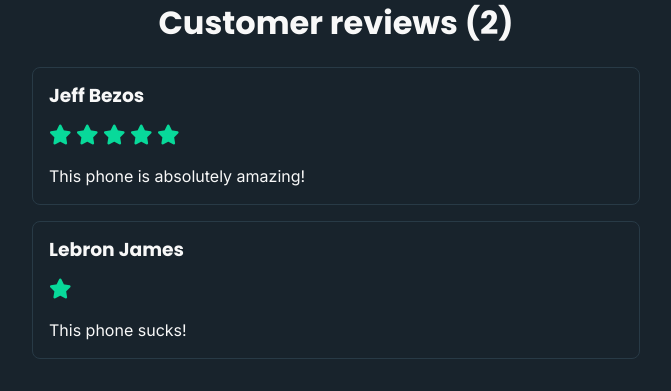
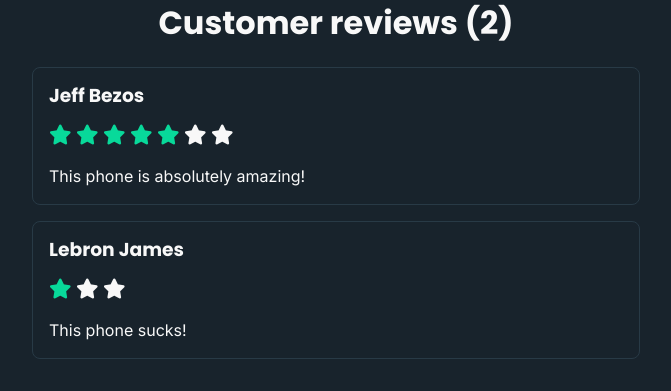
Before and after one commit to kennyjung0223/emazon, a Flask app: a page that uses templates/product_details.html in a window 1280 px wide. Shown: the part 620-1011 px from the top of the page, without its empty margins (304-975 px from the left). Run offline with Flask 2, Linux system fonts and the light colour scheme; data comes from the database, SQL or seed files in the repository; parts of the project's set-up code (start-up, migrations or seed data) failed here and were passed over; some libraries are stand-ins or nearby versions.

Commit message:
fixed another issue with stars

```diff
--- a/templates/product_details.html
+++ b/templates/product_details.html
@@ -16,6 +16,9 @@
                         <div class="reviews-display-left">
                             {% for i in range(product_info.avg_rating)  %}
                                 <i class="fas fa-star colored-star"></i>
+                            {% endfor %}
+                            {% for i in range(5 - product_info.avg_rating)  %}
+                            <i class="fas fa-star"></i>
                             {% endfor %}
                         </div>
                         <div class="reviews-display-right">
@@ -64,6 +67,9 @@
                                     {% for i in range(review.Rating) %}
                                         <i class="fas fa-star colored-star"></i>
                                     {% endfor %}
+                                    {% for i in range(5 - product_info.avg_rating)  %}
+                                    <i class="fas fa-star"></i>
+                                    {% endfor %}
                                 </div>
                                 <!-- <div class="reviews-display-right">
                                     <p>Purchased 3 days ago</p>
```
